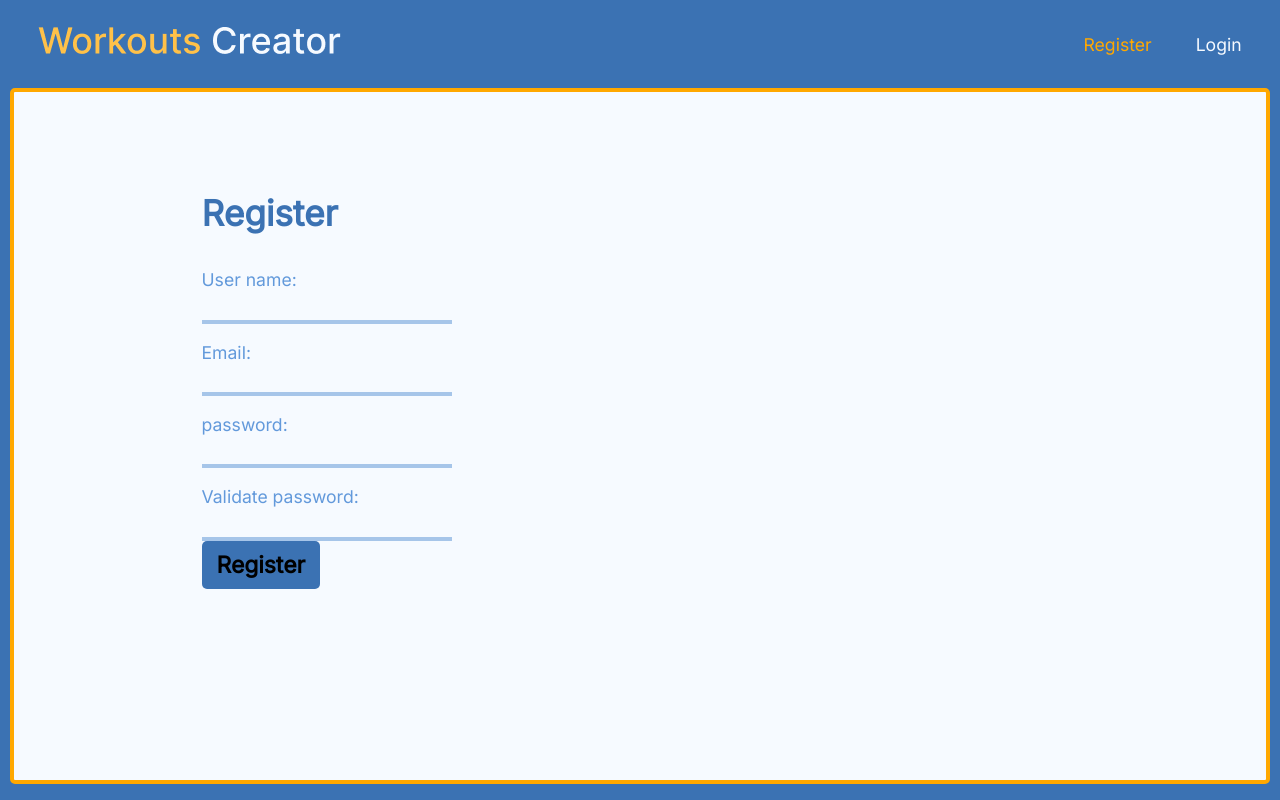
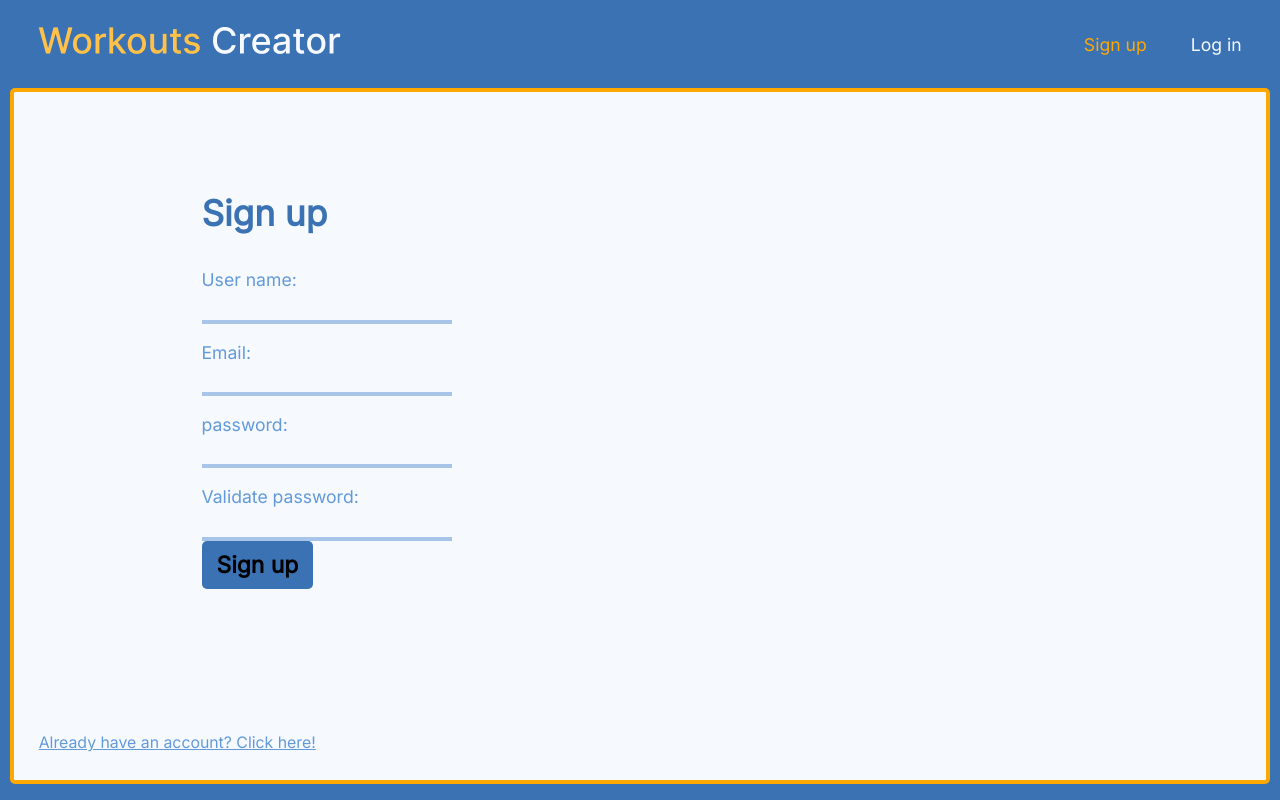
Before and after one commit to Nitsan448/WorkoutPlanner, a React (Create React App) app in the folder frontend/: page /register in a window 1280 px wide. Built offline with nearby package versions, Linux system fonts and the light colour scheme; no server answers.

Commit message:
Added links between register and login pages

```diff
--- a/frontend/src/components/Layout/NavigationHeader.js
+++ b/frontend/src/components/Layout/NavigationHeader.js
@@ -41,7 +41,7 @@ const NavigationHeader = () => {
 							</NavLink>
 						</li>
 						<li>
-							<NavLink onClick={onLogoutClickHandler}>Logout</NavLink>
+							<NavLink onClick={onLogoutClickHandler}>Log out</NavLink>
 						</li>
 					</ul>
 				) : (
@@ -51,12 +51,12 @@ const NavigationHeader = () => {
 								end
 								to="/register"
 								className={(navData) => (navData.isActive ? classes.active : "")}>
-								Register
+								Sign up
 							</NavLink>
 						</li>
 						<li>
 							<NavLink end to="/login" className={(navData) => (navData.isActive ? classes.active : "")}>
-								Login
+								Log in
 							</NavLink>
 						</li>
 					</ul>
--- a/frontend/src/pages/Login.js
+++ b/frontend/src/pages/Login.js
@@ -1,7 +1,7 @@
 import React from "react";
 import classes from "./RegisterAndLogin.module.css";
 import Button from "../components/UI/Button";
-import { useNavigate } from "react-router-dom";
+import { useNavigate, Link } from "react-router-dom";
 import { useLoginMutation } from "../store/apiSlice";
 import { useForm } from "react-hook-form";
 import { useDispatch } from "react-redux";
@@ -44,7 +44,7 @@ function Login(props) {
 
 	return (
 		<div className={classes.container}>
-			<h1>Login</h1>
+			<h1>Log in</h1>
 			<div className={classes.form}>
 				<form onSubmit={handleSubmit(async (data) => await loginHandler(data))}>
 					<div className={classes.form_group}>
@@ -73,10 +73,13 @@ function Login(props) {
 						/>
 						{errors.password && <p className={"invalidParagraph"}>{errors.password.message}</p>}
 					</div>
-					<Button text="Login" />
+					<Button text="Log in" />
 				</form>
 				{/* <Link to="/Register">Register</Link> */}
 			</div>
+			<Link className={classes.link} to="/Register">
+				Don't have an account? Click here!
+			</Link>
 		</div>
 	);
 }
--- a/frontend/src/pages/Register.js
+++ b/frontend/src/pages/Register.js
@@ -1,6 +1,6 @@
 import React, { useEffect } from "react";
 import classes from "./RegisterAndLogin.module.css";
-import { useNavigate } from "react-router-dom";
+import { useNavigate, Link } from "react-router-dom";
 import { useRegisterMutation } from "../store/apiSlice";
 import { useForm } from "react-hook-form";
 import Button from "../components/UI/Button";
@@ -57,7 +57,7 @@ function Register(props) {
 
 	return (
 		<div className={classes.container}>
-			<h1>Register</h1>
+			<h1>Sign up</h1>
 			<div className={classes.form}>
 				<form onSubmit={handleSubmit(async (data) => await registerHandler(data))}>
 					<div className={classes.form_group}>
@@ -100,10 +100,12 @@ function Register(props) {
 							<p className={"invalidParagraph"}>{errors.validatePassword.message}</p>
 						)}
 					</div>
-					<Button text="Register" />
+					<Button text="Sign up" />
 				</form>
-				{/* <Link to="/Login">Login</Link> */}
 			</div>
+			<Link className={classes.link} to="/Login">
+				Already have an account? Click here!
+			</Link>
 		</div>
 	);
 }
--- a/frontend/src/pages/RegisterAndLogin.module.css
+++ b/frontend/src/pages/RegisterAndLogin.module.css
@@ -1,9 +1,6 @@
 .container {
 	margin-top: 8%;
 	margin-left: 15%;
-}
-
-.form {
 }
 
 .container h1 {
@@ -24,3 +21,15 @@
 	font-weight: 500;
 	font-size: 1.1em;
 }
+
+.link {
+	position: absolute;
+	bottom: 4%;
+	left: 2%;
+	font-size: 0.9em;
+	color: var(--BLUE-SECONDARY);
+}
+
+.link:visited {
+	color: var(--BLUE-SECONDARY);
+}
```
